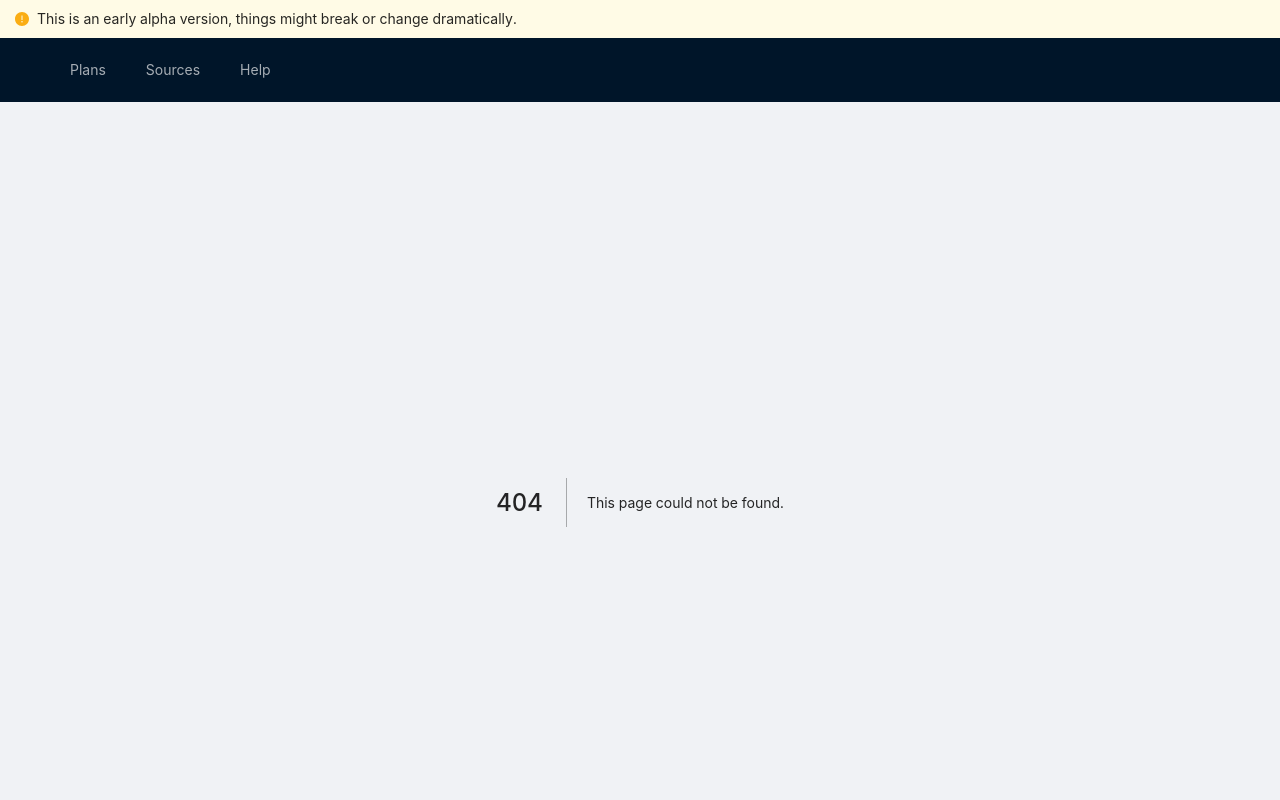
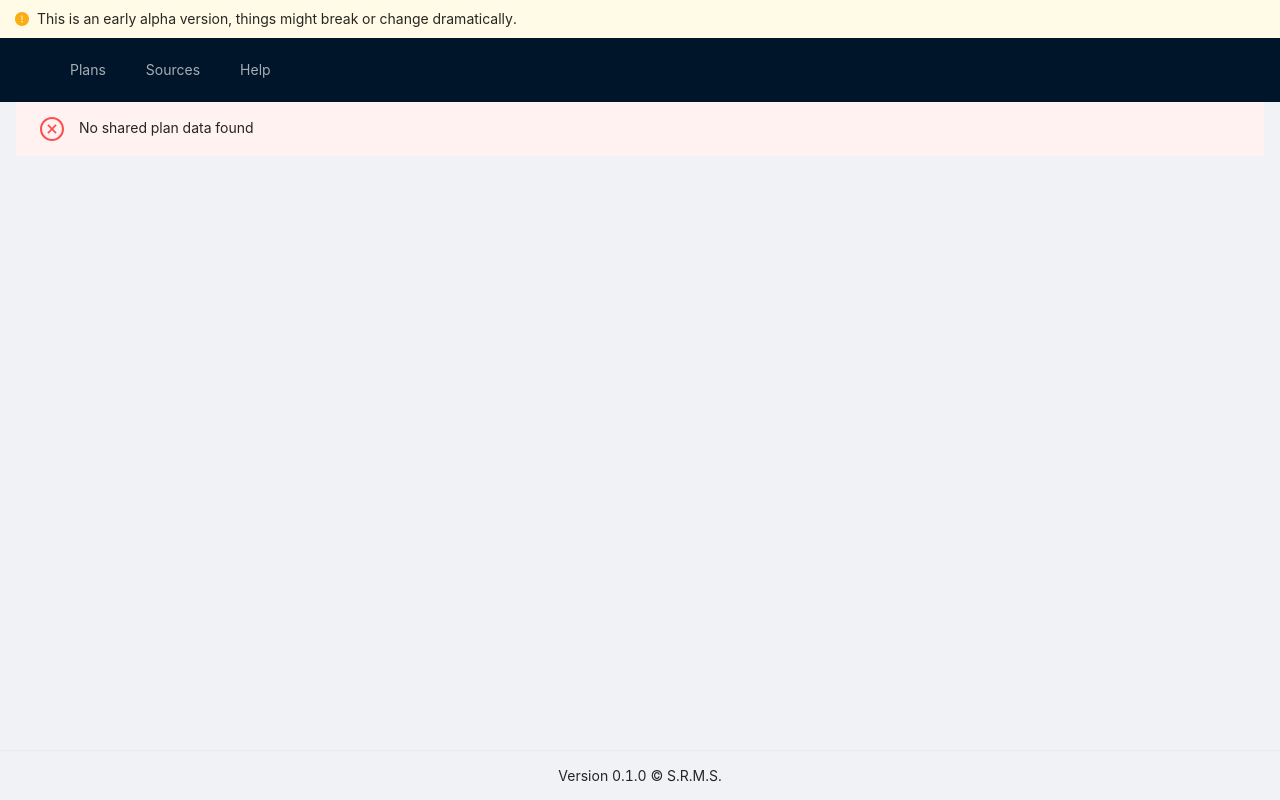
Before and after one commit to treble-snake/workout-plan-analyzer, a Next.js app: page /shared in a window 1280 px wide. Before the commit this address had no page. Shown: the top 800 px of the page. Built offline with nearby package versions, Linux system fonts and the light colour scheme.

Commit message:
refactor: move shared plan viewer to a separate component

```diff
--- /dev/null
+++ b/common/GlobalLoading.tsx
@@ -0,0 +1,24 @@
+import {Spin} from 'antd';
+
+export const GlobalLoading = ({enabled}: { enabled: boolean }) => {
+  if (!enabled) {
+    return null;
+  }
+
+  return <div style={{
+    backgroundColor: 'rgba(0,0,0,0.5)',
+    position: 'absolute',
+    top: 0,
+    left: 0,
+    width: '100%',
+    height: '100%'
+  }}>
+    <Spin size={'large'}
+          style={{
+            left: '50%',
+            top: '50%',
+            position: 'absolute'
+          }}
+    />
+  </div>;
+};
--- a/components/workout-list/WorkoutPlanList.tsx
+++ b/components/workout-list/WorkoutPlanList.tsx
@@ -1,5 +1,5 @@
 import {WorkoutPlan} from '../../types/workout';
-import {Button, Card, Col, Empty, Row} from 'antd';
+import {Button, Card, Col, Empty, Row, Tag} from 'antd';
 import Link from 'next/link';
 
 type Props = {
@@ -31,6 +31,7 @@ export const WorkoutPlanList = ({plans}: Props) => {
                     </Link>
                   ]
                   }
+                  extra={it.isDraft && <Tag>Draft</Tag>}
             >
               <p>{it.shortDescription}</p>
               <p>Days: {it.days.length}</p>
--- a/components/workout-viewer/ViewerConfig.tsx
+++ b/components/workout-viewer/ViewerConfig.tsx
@@ -12,7 +12,7 @@ export const ViewerConfig = () => {
 
   // TODO: some weird Next.js stuff. Figure out.
   useEffect(() => {
-    setShareLink(window.origin + '#' + toBase64(plan));
+    setShareLink(window.origin + '/shared/' + '#' + toBase64(plan));
   }, [plan]);
 
   return <>
--- a/components/workout-viewer/ViewerConfigProvider.tsx
+++ b/components/workout-viewer/ViewerConfigProvider.tsx
@@ -1,6 +1,6 @@
-import {createContext, useContext, useState} from 'react';
-import {Exercise, Superset, WorkoutDay, WorkoutPlan} from '../../types/workout';
+import {createContext, useContext, useEffect, useState} from 'react';
 import {ExperienceLevel} from './analytics/systems-data/SystemsCommon';
+import {useWorkoutContext} from './WorkoutProvider';
 
 export enum ViewerMode {
   View = 'View',
@@ -16,31 +16,49 @@ interface ViewerConfigValues {
 interface ViewerConfig extends ViewerConfigValues {
   setMode: (mode: ViewerMode) => void;
 
-  setExperience: (value: ExperienceLevel) => void
+  setExperience: (value: ExperienceLevel) => void;
 }
 
-const DEFAULT_CONFIG = {
+const DEFAULT_CONFIG: ViewerConfigValues = {
   experience: ExperienceLevel.Intermediate,
   mode: ViewerMode.Edit
 };
 
 const ViewerConfigContext = createContext<ViewerConfig>({
   ...DEFAULT_CONFIG,
-  setMode: () => {},
-  setExperience: () => {}
+  setMode: () => {
+  },
+  setExperience: () => {
+  }
 });
 
 export const useViewerConfigContext = () => {
   return useContext(ViewerConfigContext);
 };
 
-export const ViewerConfigProvider = ({children}: any) => {
+type Props = {
+  children: any;
+}
+
+export const ViewerConfigProvider = ({children}: Props) => {
+  const {plan} = useWorkoutContext();
   const [config, setConfig] = useState<ViewerConfigValues>(DEFAULT_CONFIG);
 
+  useEffect(() => {
+    const mode = plan.isDraft ? ViewerMode.Edit : ViewerMode.View;
+    if(config.mode !== mode) {
+      setConfig({...config, mode});
+    }
+  }, [plan]);
+
+  // TODO: setMode from WorkoutProvider causes infinite loop if not checked
+  //       it might be a smell. Having WorkoutProvider inside ConfigProvider seems wrong.
   return <ViewerConfigContext.Provider value={{
     ...config,
-    setMode: (mode) => setConfig({...config, mode}),
-    setExperience: (experience) => setConfig({...config, experience}),
+    setMode: (mode) =>
+      mode !== config.mode && setConfig({...config, mode}),
+    setExperience: (experience) =>
+      experience !== config.experience && setConfig({...config, experience}),
   }}>
     {children}
   </ViewerConfigContext.Provider>;
--- a/components/workout-viewer/WorkoutEditor.tsx
+++ b/components/workout-viewer/WorkoutEditor.tsx
@@ -1,4 +1,12 @@
-import {Col, Descriptions, Layout, PageHeader, Row, Typography} from 'antd';
+import {
+  Col,
+  Descriptions,
+  Layout,
+  PageHeader,
+  Row, Space,
+  Tag,
+  Typography
+} from 'antd';
 import {MemoizedWorkoutDayEditor} from './day-card/WorkoutDayEditor';
 import {useWorkoutContext} from './WorkoutProvider';
 import {AddDays} from './day-card/AddDays';
@@ -18,12 +26,15 @@ export const WorkoutEditor = () => {
     <PageHeader
       onBack={() => window.history.back()}
       title={
-        <Typography.Text editable={isEditable && {
-          onChange: (title) => setMeta({title})
-        }}
-        >
-          {plan.title || (isEditable ? <i>Add title</i> : 'Untitled plans')}
-        </Typography.Text>
+        <Space>
+          {plan.isDraft && <Tag>Draft</Tag>}
+          <Typography.Text editable={isEditable && {
+            onChange: (title) => setMeta({title})
+          }}
+          >
+            {plan.title || (isEditable ? <i>Add title</i> : 'Untitled plan')}
+          </Typography.Text>
+        </Space>
       }
       subTitle={<Typography.Text editable={isEditable && {
         onChange: (shortDescription) => setMeta({shortDescription})
--- a/components/workout-viewer/WorkoutProvider.tsx
+++ b/components/workout-viewer/WorkoutProvider.tsx
@@ -9,11 +9,14 @@ import {
 import {clone, move, remove} from 'ramda';
 import {ExerciseInfo} from '../../types/exercise';
 import {fromBase64, normalizePlan} from './WorkoutUtils';
-import {useViewerConfigContext, ViewerMode} from './ViewerConfigProvider';
+import {
+  useViewerConfigContext,
+  ViewerConfigProvider,
+  ViewerMode
+} from './ViewerConfigProvider';
 import {SixDayExamplePlan} from '../../temp-data/SixDayExample.tmp.const';
 import {DemoProgram} from '../../temp-data/DemoProgram.tmp.const';
 import {LocalStorageApi} from '../../api-lib/LocalStorageApi';
-import {v4 as uuidv4} from 'uuid';
 
 interface WorkoutContainer {
   plan: WorkoutPlan,
@@ -60,6 +63,7 @@ const findExercise = (
 
 const EMPTY_PLAN: WorkoutPlan = Object.freeze({
   id: '',
+  isDraft: true,
   title: 'My New Awesome Plan',
   shortDescription: 'Short description',
   fullDescription: 'Full description',
@@ -73,34 +77,28 @@ const EMPTY_PLAN: WorkoutPlan = Object.freeze({
 
 type Props = {
   id?: string;
+  plan?: WorkoutPlan;
   children: any;
 }
 
-export const WorkoutProvider = ({children, id}: Props) => {
-  const [plan, setPlan] = useState(normalizePlan({
-    ...clone(EMPTY_PLAN),
-    id: uuidv4()
-  }));
-  const {setMode} = useViewerConfigContext();
+export const WorkoutProvider = ({children, id, plan: presetPlan}: Props) => {
+  const [plan, setPlan] = useState(normalizePlan(presetPlan || clone(EMPTY_PLAN)));
 
   useEffect(() => {
-    if (window.location.hash.length > 1) {
-      setPlan(fromBase64(window.location.hash.substring(1)));
-      setMode(ViewerMode.View);
-      window.location.hash = '';
-      return;
-    }
-
     if (id) {
       LocalStorageApi.getPlan(id)
         .then((plan) => {
           if (plan) {
             setPlan(normalizePlan(plan));
-            setMode(ViewerMode.View);
           }
         });
     }
-  }, [id, setMode]);
+  }, [id]);
+
+  // useEffect(() => {
+  //   console.warn('plan changed', plan);
+  // }, [plan]);
+
 
   const setDays = (days: WorkoutPlan['days']) => {
     setPlan(normalizePlan({...plan, days}));
@@ -203,6 +201,8 @@ export const WorkoutProvider = ({children, id}: Props) => {
     setSets,
     setMeta
   }}>
-    {children}
+    <ViewerConfigProvider>
+      {children}
+    </ViewerConfigProvider>
   </WorkoutContext.Provider>;
 };
--- a/components/workout-viewer/WorkoutUtils.ts
+++ b/components/workout-viewer/WorkoutUtils.ts
@@ -51,6 +51,5 @@ export const toBase64 = (plan: WorkoutPlan) => {
 
 export const fromBase64 = (encoded: string): WorkoutPlan => {
   const denormalizedPlan = JSON.parse(window.atob(encoded));
-  console.warn('denormalizedPlan', denormalizedPlan);
   return normalizePlan(denormalizedPlan);
 }
--- /dev/null
+++ b/pages/shared.tsx
@@ -0,0 +1,51 @@
+import type {NextPage} from 'next';
+import {WorkoutEditor} from '../components/workout-viewer/WorkoutEditor';
+import {WorkoutProvider} from '../components/workout-viewer/WorkoutProvider';
+import {
+  PlanAnalytics
+} from '../components/workout-viewer/analytics/plan/PlanAnalytics';
+import {useEffect, useState} from 'react';
+import {GlobalLoading} from '../common/GlobalLoading';
+import {fromBase64} from '../components/workout-viewer/WorkoutUtils';
+import {WorkoutPlan} from '../types/workout';
+import {Alert} from 'antd';
+
+const SharedPlan: NextPage = () => {
+  const [isLoading, setLoading] = useState(true);
+  const [error, setError] = useState<string | null>(null);
+  const [plan, setPlan] = useState<WorkoutPlan | null>(null);
+
+  useEffect(() => {
+    // TODO: use query instead of hash ?
+    if (window.location.hash.length > 1) {
+      try {
+        setPlan(fromBase64(window.location.hash.substring(1)));
+      } catch (e) {
+        console.error('Failed to parse shared plan', e);
+        setError('Failed to read shared plan data');
+      }
+    } else if (!plan) {
+      setError('No shared plan data found');
+    }
+    setLoading(false);
+  }, []);
+
+  if (isLoading) {
+    return <GlobalLoading enabled={isLoading} />;
+  }
+
+  if (error || !plan) {
+    return <Alert type={'error'} banner description={
+      error || 'Something went wrong'
+    } />;
+  }
+
+  return (
+    <WorkoutProvider plan={plan}>
+      <WorkoutEditor />
+      <PlanAnalytics />
+    </WorkoutProvider>
+  );
+};
+
+export default SharedPlan;
--- a/types/workout.ts
+++ b/types/workout.ts
@@ -30,6 +30,8 @@ export type PlanDay = WorkoutDay | RestDay;
 
 export type WorkoutPlan ={
   id: string;
+  isDraft?: boolean;
+  isShared?: boolean;
   title: string;
   shortDescription?: string,
   fullDescription?: string,
```
Also changed, not shown: pages/new-plan.tsx (+4 -6 lines), pages/plans/[id].tsx (+4 -9 lines).
